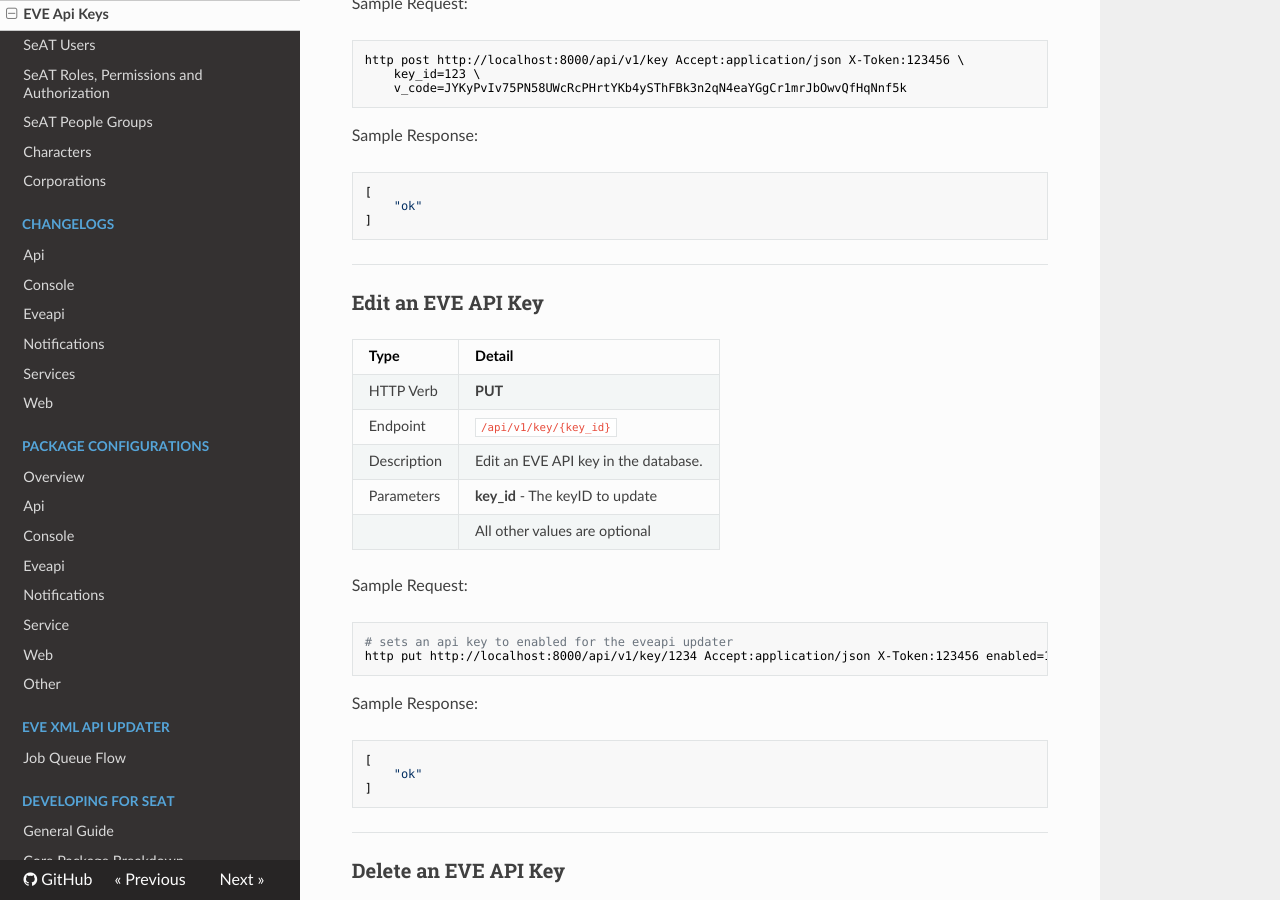
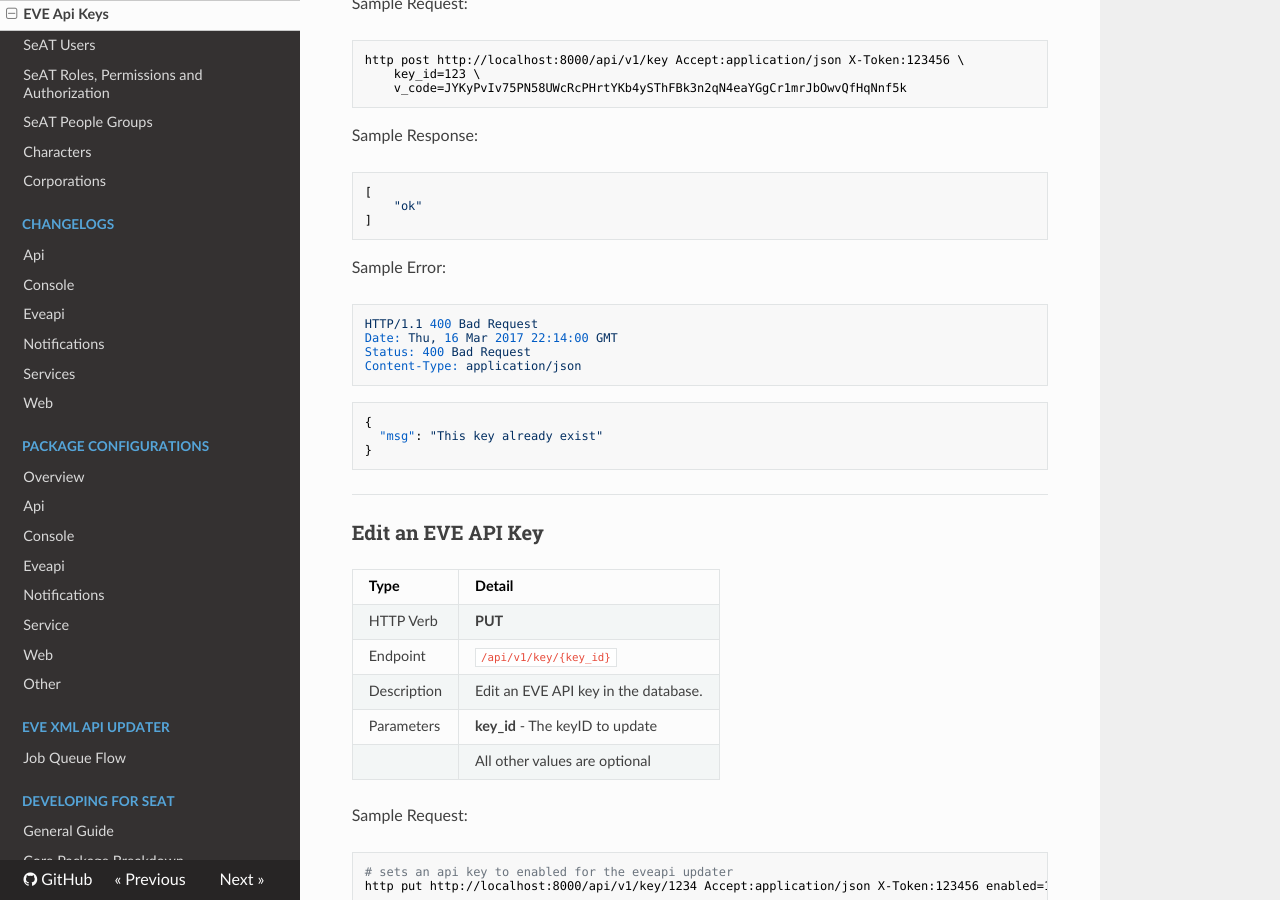
Before and after one commit to zenobio93/seat-docs, an MkDocs documentation site: the page built from docs/seat_api/eve_api_keys.md, in a window 1280 px wide and 900 px high, scrolled down 2618 px. Built offline with MkDocs 1.6.1, drawn with Linux system fonts in a browser that asks for light colours; nearby versions of some CDN libraries; old or Windows-style settings are respelled for this version of MkDocs.

Commit message:
add duplicate key error to api (#12)

````diff
--- a/docs/seat_api/eve_api_keys.md
+++ b/docs/seat_api/eve_api_keys.md
@@ -119,6 +119,19 @@
 ]
 ```
 
+Sample Error:
+```
+HTTP/1.1 400 Bad Request
+Date: Thu, 16 Mar 2017 22:14:00 GMT
+Status: 400 Bad Request
+Content-Type: application/json
+```
+```json
+{
+  "msg": "This key already exist"
+}
+```
+
 ***
 
 ### Edit an EVE API Key
````
